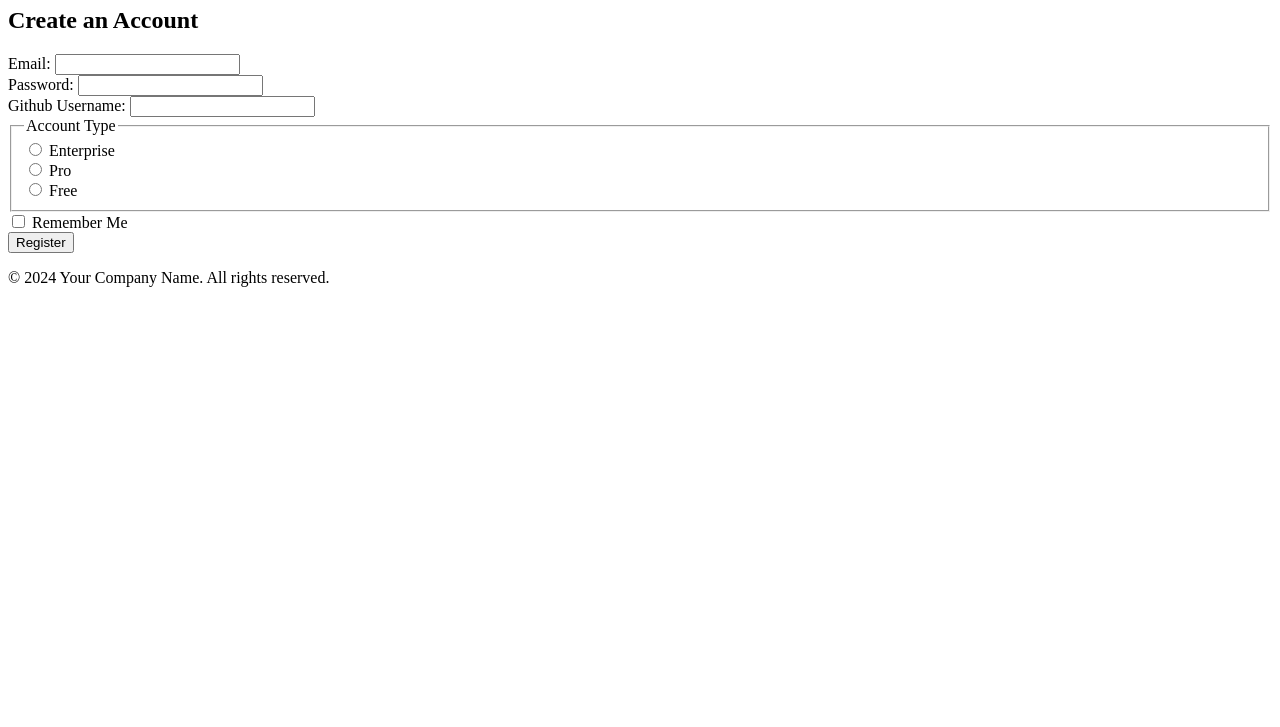
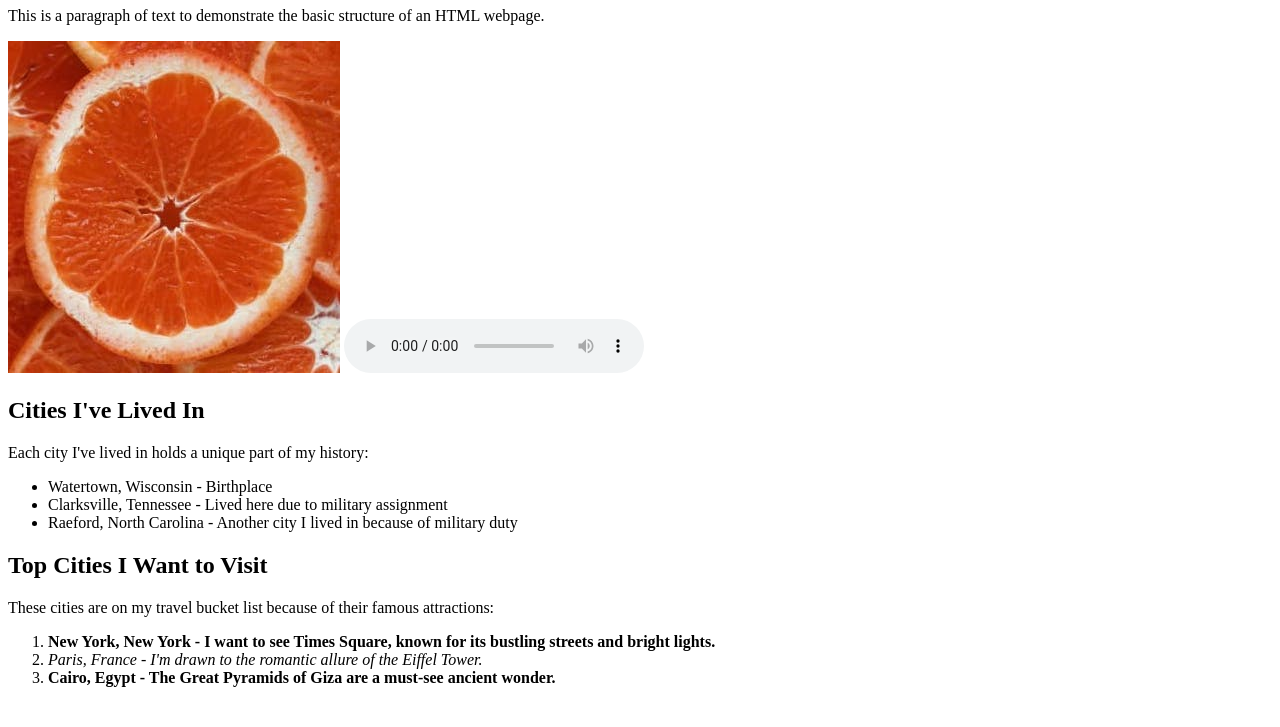
Before and after one commit to vanbot6/code, a plain HTML site: page index.html in a window 1280 px wide. Shown: the part 73-800 px from the top of the page. Drawn offline with Linux system fonts and the light colour scheme.

Commit message:
Add files via upload
back to original

```diff
--- a/index.html
+++ b/index.html
@@ -3,45 +3,33 @@
 <head>
     <meta charset="UTF-8">
     <meta name="viewport" content="width=device-width, initial-scale=1.0">
-    <title>Sign Up Form</title>
+    <title>Sample Website</title>
 </head>
 <body>
-    <header>
-        <h1>Welcome to Our Service</h1>
-    </header>
-    <main>
-        <section>
-            <h2>Create an Account</h2>
-            <form action="submit_form.php" method="POST">
-                <div>
-                    <label for="email">Email:</label>
-                    <input type="email" id="email" name="email" required>
-                </div>
-                <div>
-                    <label for="password">Password:</label>
-                    <input type="password" id="password" name="password" required>
-                </div>
-                <div>
-                    <label for="github">Github Username:</label>
-                    <input type="text" id="github" name="github">
-                </div>
-                <fieldset>
-                    <legend>Account Type</legend>
-                    <label><input type="radio" name="accountType" value="Enterprise"> Enterprise</label><br>
-                    <label><input type="radio" name="accountType" value="Pro"> Pro</label><br>
-                    <label><input type="radio" name="accountType" value="Free"> Free</label>
-                </fieldset>
-                <div>
-                    <label><input type="checkbox" name="rememberMe"> Remember Me</label>
-                </div>
-                <div>
-                    <button type="submit">Register</button>
-                </div>
-            </form>
-        </section>
-    </main>
-    <footer>
-        <p>&copy; 2024 Your Company Name. All rights reserved.</p>
-    </footer>
+        <h1>Welcome to My Website</h1>
+    <p>This is a paragraph of text to demonstrate the basic structure of an HTML webpage.</p>
+
+    <img src="grapefruit-slice-332-332.jpg" alt="Slice of Grapefruit" width="332" height="332">
+
+    <audio controls autoplay>
+        <source src="testogg.ogg" type="audio/ogg">
+        Your browser does not support the audio element.
+    </audio>
+
+      <h2>Cities I've Lived In</h2>
+    <p>Each city I've lived in holds a unique part of my history:</p>
+    <ul>
+        <li>Watertown, Wisconsin - Birthplace</li>
+        <li>Clarksville, Tennessee - Lived here due to military assignment</li>
+        <li>Raeford, North Carolina - Another city I lived in because of military duty</li>
+    </ul>
+
+    <h2>Top Cities I Want to Visit</h2>
+    <p>These cities are on my travel bucket list because of their famous attractions:</p>
+    <ol>
+        <li><strong>New York, New York - I want to see Times Square, known for its bustling streets and bright lights.</strong></li>
+        <li><em>Paris, France - I'm drawn to the romantic allure of the Eiffel Tower.</em></li>
+        <li><strong>Cairo, Egypt - The Great Pyramids of Giza are a must-see ancient wonder.</strong></li>
+    </ol>
 </body>
 </html>
```
